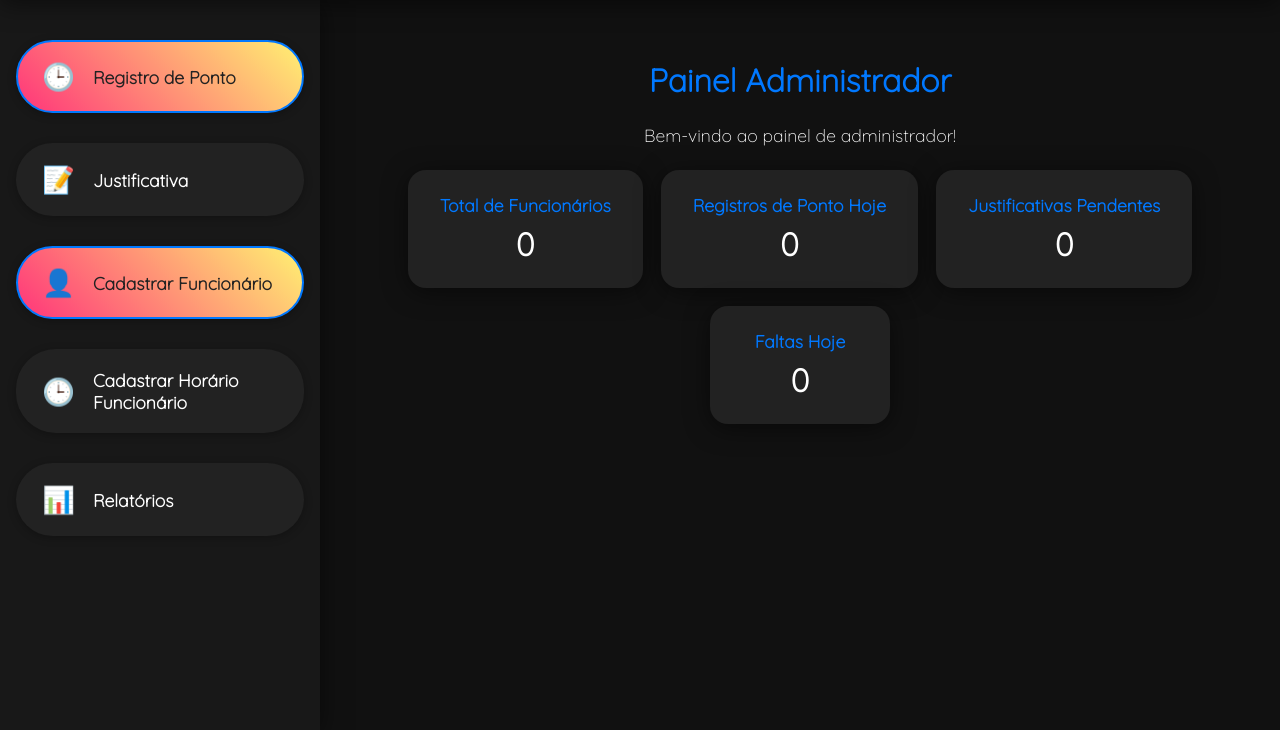
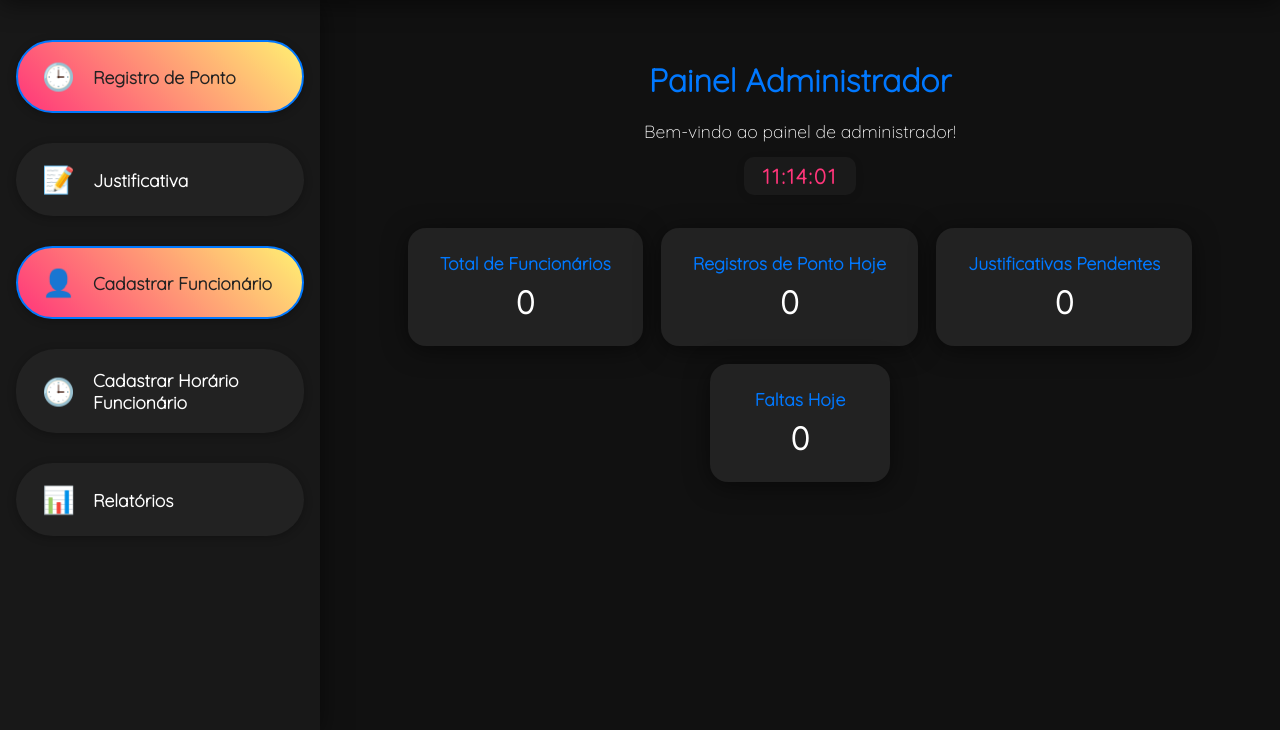
Before and after one commit to GianKretzl/point_system, a Flask app: page /admin in a window 1280 px wide. Shown: the part 70-800 px from the top of the page. Run offline with Flask 3, Linux system fonts and the light colour scheme; the visitor is signed in with stand-in values (Sample User, id 1); data comes from the database, SQL or seed files in the repository; data that the repository does not hold is empty.

Commit message:
fix screens admin and employee

```diff
--- a/static/css/admin.css
+++ b/static/css/admin.css
@@ -235,19 +235,20 @@ header {
 .main h1 {
     font-size: 2em;
     color: var(--primary);
-    margin-bottom: 10px;
+    margin-bottom: 5px;
     font-weight: 600;
 }
 
 .main p {
     font-size: 1.1em;
     color: var(--text);
+    margin-bottom: 15px;
 }
 
 .main h1,
 .main > p {
     text-align: center;
-    margin-bottom: 24px;
+    margin-bottom: 20px;
 }
 
 .dashboard-cards {
@@ -265,6 +266,7 @@ header {
     min-width: 180px;
     text-align: center;
     color: var(--text);
+    transition: transform 0.18s, box-shadow 0.18s;
 }
 .card h3 {
     color: var(--primary);
@@ -296,6 +298,29 @@ header {
     color: #fff;
 }
 
+.dashboard-header {
+    display: flex;
+    flex-direction: column;
+    align-items: center;
+    margin-bottom: 18px;
+}
+.dashboard-clock {
+    font-size: 1.3em;
+    font-weight: 600;
+    color: var(--accent);
+    margin-bottom: 15px;
+    letter-spacing: 2px;
+    background: rgba(255,255,255,0.04);
+    border-radius: 10px;
+    padding: 6px 18px;
+    box-shadow: 0 2px 8px rgba(0,0,0,0.10);
+}
+.card-hover {
+    transform: translateY(-6px) scale(1.03);
+    box-shadow: 0 8px 32px rgba(0,0,0,0.25), 0 2px 8px #0004;
+    border: 2px solid var(--primary);
+}
+
 /* Responsivo */
 @media (max-width: 900px) {
     .navcontainer {
--- a/templates/admin.html
+++ b/templates/admin.html
@@ -54,8 +54,11 @@
             </nav>
         </div>
         <div class="main" id="main-content">
-            <h1>Painel Administrador</h1>
-            <p>Bem-vindo ao painel de administrador!</p>
+            <div class="dashboard-header">
+                <h1>Painel Administrador</h1>
+                <p>Bem-vindo ao painel de administrador!</p>
+                <div class="dashboard-clock" id="dashboard-clock">--:--:--</div>
+            </div>
             <div class="dashboard-cards">
                 <div class="card">
                     <h3>Total de Funcionários</h3>
@@ -76,27 +79,27 @@
             </div>
         </div>
     </div>
+    <script src="{{ url_for('static', filename='js/admin.js') }}"></script>
     <script>
-    document.addEventListener("DOMContentLoaded", function() {
-        // Menu sanduíche
-        const menuicn = document.getElementById("menuicn");
-        const nav = document.querySelector(".navcontainer");
-        if (menuicn && nav) {
-            menuicn.addEventListener("click", () => {
-                nav.classList.toggle("navclose");
-            });
-        }
-        // Mini menu usuário
-        const userMenu = document.getElementById("userMenu");
-        if (userMenu) {
-            userMenu.addEventListener("click", function(e) {
-                e.stopPropagation();
-                userMenu.classList.toggle("active");
-            });
-            document.addEventListener("click", function() {
-                userMenu.classList.remove("active");
-            });
-        }
+    // Relógio digital no painel
+    function updateDashboardClock() {
+        const now = new Date();
+        const h = String(now.getHours()).padStart(2, '0');
+        const m = String(now.getMinutes()).padStart(2, '0');
+        const s = String(now.getSeconds()).padStart(2, '0');
+        document.getElementById('dashboard-clock').textContent = `${h}:${m}:${s}`;
+    }
+    setInterval(updateDashboardClock, 1000);
+    updateDashboardClock();
+
+    // Animação nos cards ao passar o mouse
+    document.querySelectorAll('.card').forEach(card => {
+        card.addEventListener('mouseenter', () => {
+            card.classList.add('card-hover');
+        });
+        card.addEventListener('mouseleave', () => {
+            card.classList.remove('card-hover');
+        });
     });
     </script>
 </body>
```
Also changed, not shown: static/css/employee.css (+25 -1 lines), templates/employee.html (+27 -4 lines).
